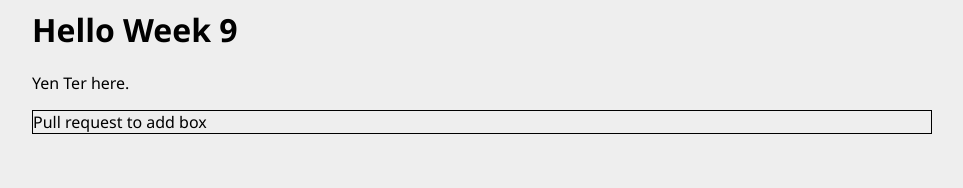
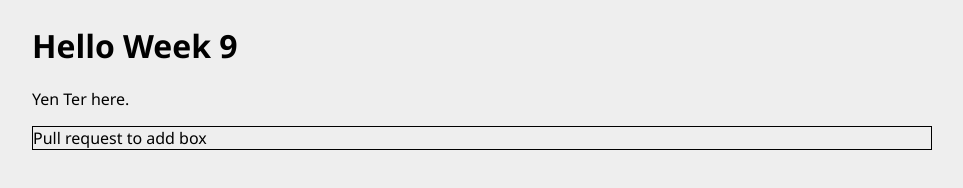
Before and after one commit to jasmineseah-17/bt3103-week9-1, a website: page index.html in a window 1280 px wide. Shown: the whole page, without its empty margins (158-1121 px from the left). Drawn offline with Linux system fonts and the light colour scheme.

Commit message:
Add margin to app

```diff
--- a/index.html
+++ b/index.html
@@ -9,7 +9,7 @@
 
     #app {
         max-width: 900px;
-        margin: 0 auto;
+        margin: 24px auto;
     }
     </style>
   </head>
```
